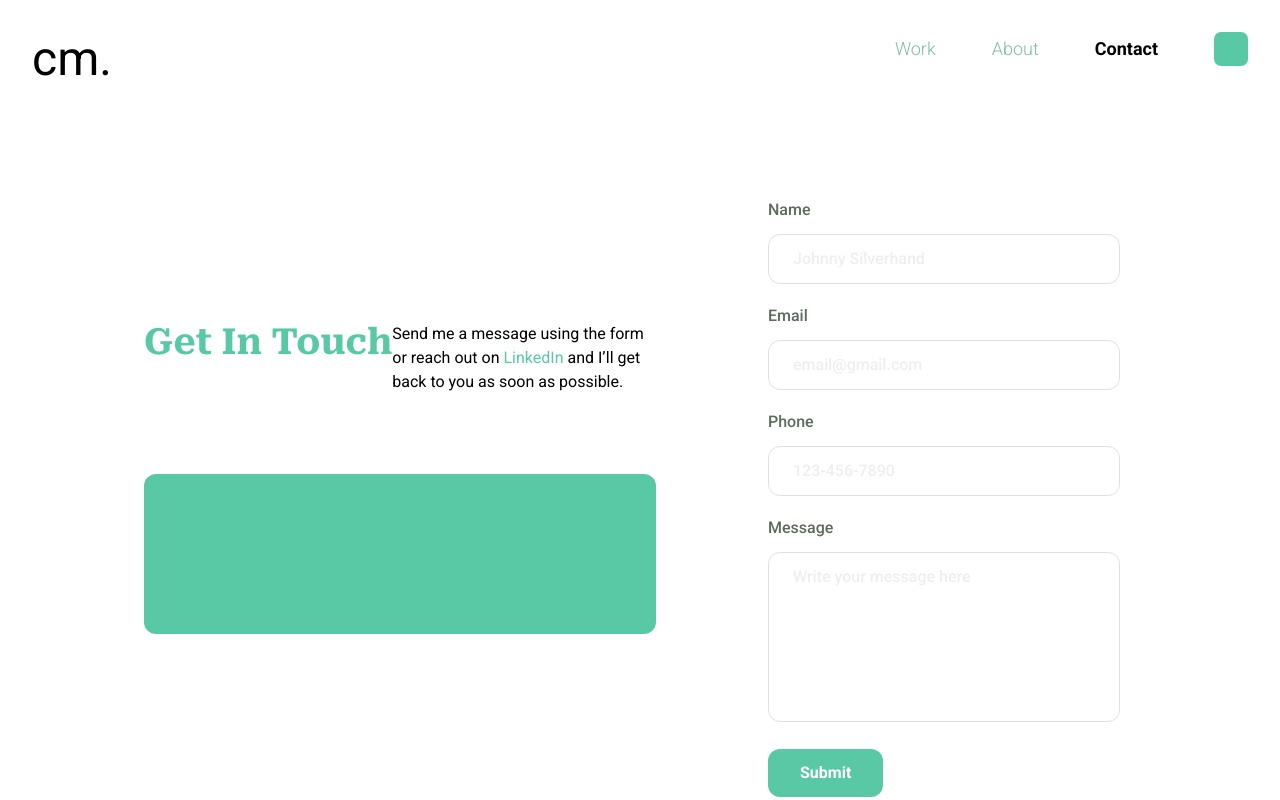
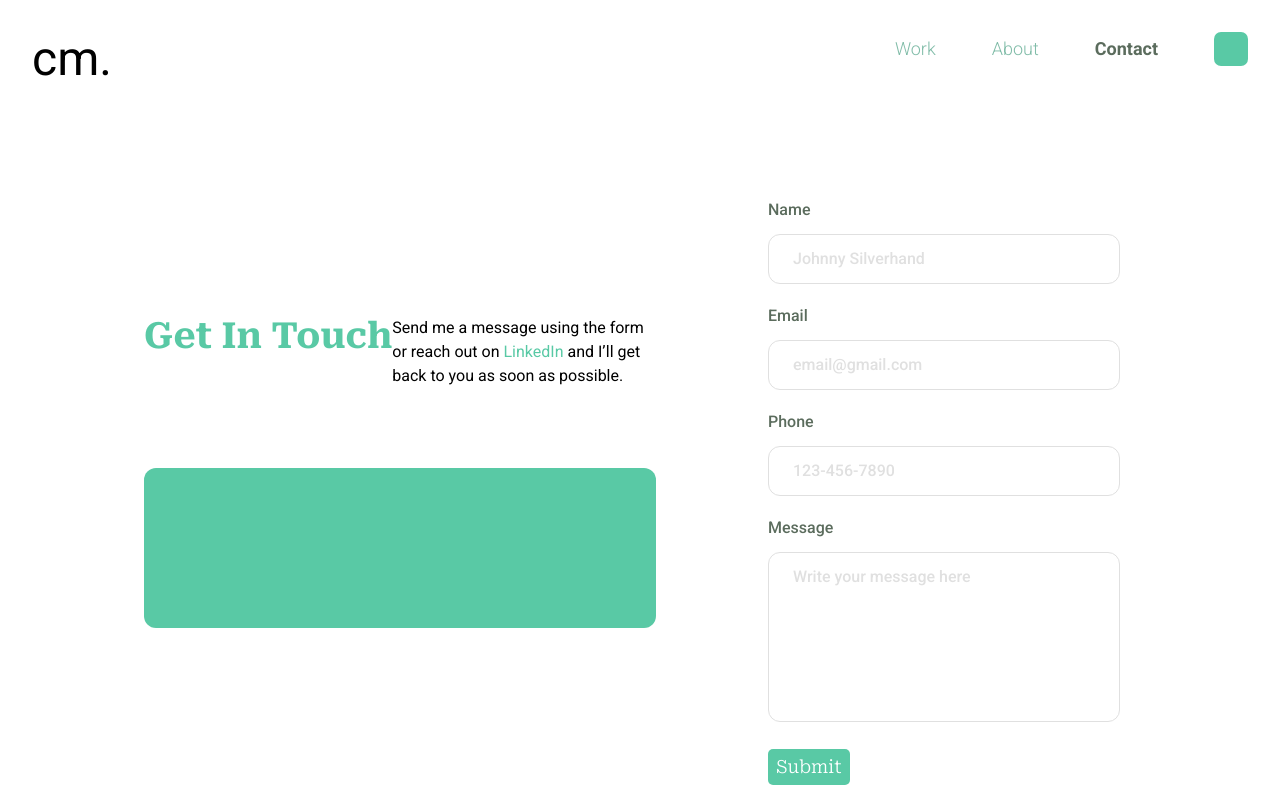
Before and after one commit to cgzmartinez/react-portfolio-2024, a React (Vite) app: page /contact in a window 1280 px wide. Shown: the top 800 px of the page. Built offline with nearby package versions, Linux system fonts and the light colour scheme; some icons are missing.

Commit message:
Updated with Framer Motion animations
Added Framer Motion Animations and updated misc stylings

```diff
--- a/src/App.css
+++ b/src/App.css
@@ -30,7 +30,7 @@ nav li:hover {
 }
 
 nav a.active {
-  color: black;
+  color: #5B6C5D;
   font-weight: bold;
 }
 
--- a/src/App.jsx
+++ b/src/App.jsx
@@ -4,11 +4,12 @@ import Work from './components/work'
 import About from './components/about'
 import Contact from './components/contact'
 import Footer from './components/footer'
+import { AnimatePresence } from 'framer-motion'
 
 function App() {
   return (
-    <BrowserRouter>
-      <div className="">
+    <AnimatePresence>
+      <BrowserRouter>
         <Navbar />
         <Routes>
           <Route path='/' element={<Work />} />
@@ -16,8 +17,8 @@ function App() {
           <Route path='/contact' element={<Contact />} />
         </Routes>
         <Footer />
-      </div>
-    </BrowserRouter>
+      </BrowserRouter>
+    </AnimatePresence>
   )
 }
 
--- a/src/components/about.jsx
+++ b/src/components/about.jsx
@@ -1,20 +1,25 @@
 import AboutPic from "../assets/about.svg?react";
+import { motion } from "framer-motion";
 
 const About = () => {
   return (
-    <div>
+    <motion.div
+      initial={{ opacity: 0 }}
+      animate={{ opacity: 1 }}
+      exit={{ opacity: 0 }}
+      transition={{ duration: .5 }}>
       <section className="grid gap-2 md:grid-cols-2 md:px-[80px] md:items-center md:text-left">
         <h1 className="pt-10 px-20 text-left md:hidden block text-4xl font-serif font-bold"><span>About Me</span></h1>
 
-        <div className="m-10">
-          <AboutPic className="bounce w-full items-end md:h-[500px]" height="450" />
-        </div>
+        <motion.div className="m-10" whileHover={{ rotate: 5 }}>
+          <AboutPic className="w-full items-end md:h-[500px]" height="450" />
+        </motion.div>
         <div className="px-20 md:pt-20 md:px-20 sm:px-20">
           <h1 className="hidden md:block text-4xl font-serif font-bold pb-10"><span>About Me</span></h1>
           <p className="text-lg font-sans font-regular pb-6" >While initially setting out to work in graphic design, I’ve worked in education since 2019.</p>
           <p className="text-lg font-sans font-regular pb-6" >While working as a teacher, I completed a certification for Full Stack Web Development after building a quiz application for a student’s class. </p>
           <p className="text-lg font-sans font-regular pb-6" >These are some of the technology I’ve been working with recently: </p>
-          <ul className="grid gap-1 grid-cols-3 pt-6">
+          <ul className="grid gap-1 grid-cols-3 py-5">
             <li className="text-sm">JavaScript (ES6+)</li>
             <li className="text-sm pl-6">React</li>
             <li className="text-sm">WordPress</li>
@@ -30,7 +35,7 @@ const About = () => {
         </div>
 
       </section>
-    </div>
+    </motion.div>
   )
 }
 
--- a/src/components/contact.jsx
+++ b/src/components/contact.jsx
@@ -1,15 +1,18 @@
+import { motion } from "framer-motion";
+
 const Contact = () => {
   return (
-    <div>
+    <motion.div
+      initial={{ opacity: 0 }}
+      animate={{ opacity: 1 }}
+      exit={{ opacity: 0 }}
+      transition={{ duration: .5 }}>
       <section className="grid gap-8 mx-20 md:grid-cols-2 md:pl-16 md:items-center md:text-left">
         <div className="py-10">
           <h1 className="float-start text-4xl text-[#59C9A5] font-serif font-bold pb-6">Get In Touch</h1>
           <p className="text-base font-sans font-normal">Send me a message using the form or reach out on <a href="https://www.linkedin.com/in/carlos-g-martinez/" target="_blank" rel="noopener noreferrer"><span>LinkedIn</span></a> and I’ll get back to you as soon as possible.</p>
           <div className="hidden md:block bg-[#59C9A5] rounded-xl py-20 px-20 my-20" />
-
         </div>
-
-
         <div className="flex items-center justify-center md:p-20">
           <div className="mx-auto w-full max-w-[550px]">
             <form>
@@ -20,7 +23,7 @@ const Contact = () => {
                   name="name"
                   id="name"
                   placeholder="Johnny Silverhand"
-                  className="w-full rounded-xl border placeholder-gray-200 border-[#e0e0e0] py-3 px-6 text-base font-medium text-[#959595] outline-none focus:border-[#59C9A5]"
+                  className="w-full rounded-xl border placeholder-gray-300 border-[#e0e0e0] py-3 px-6 text-base font-medium text-[#959595] outline-none focus:border-[#59C9A5]"
                 />
               </div>
               <div className="mb-5">
@@ -35,7 +38,7 @@ const Contact = () => {
                   name="email"
                   id="email"
                   placeholder="email@gmail.com"
-                  className="w-full rounded-xl border placeholder-gray-200 border-[#e0e0e0] py-3 px-6 text-base font-medium text-[#959595] outline-none focus:border-[#59C9A5]"
+                  className="w-full rounded-xl border placeholder-gray-300 border-[#e0e0e0] py-3 px-6 text-base font-medium text-[#959595] outline-none focus:border-[#59C9A5]"
                 />
               </div>
               <div className="mb-5">
@@ -50,7 +53,7 @@ const Contact = () => {
                   name="phone"
                   id="phone"
                   placeholder="123-456-7890"
-                  className="w-full rounded-xl border placeholder-gray-200 border-[#e0e0e0] py-3 px-6 text-base font-medium text-[#959595] outline-none focus:border-[#59C9A5]"
+                  className="w-full rounded-xl border placeholder-gray-300 border-[#e0e0e0] py-3 px-6 text-base font-medium text-[#959595] outline-none focus:border-[#59C9A5]"
                 />
               </div>
               <div className="mb-5">
@@ -65,20 +68,21 @@ const Contact = () => {
                   name="message"
                   id="message"
                   placeholder="Write your message here"
-                  className="w-full resize-none rounded-xl border placeholder-gray-200 border-[#e0e0e0] py-3 px-6 text-base font-medium text-[#959595] outline-none focus:border-[#59C9A5]"
+                  className="w-full resize-none rounded-xl border placeholder-gray-300 border-[#e0e0e0] py-3 px-6 text-base font-medium text-[#959595] outline-none focus:border-[#59C9A5]"
                 ></textarea>
               </div>
               <div className="pb-10">
-                <button
-                  className="rounded-xl bg-[#59C9A5] py-3 px-8 text-base font-semibold text-white outline-none"
+                <motion.button
+                  whileHover={{ scale: 1.15 }}
+                  className="rounded-[5px] bg-[#59C9A5] font-serif p-1 px-2 text-lg text-white outline-none"
                 > Submit
-                </button>
+                </motion.button>
               </div>
             </form>
           </div>
         </div>
       </section>
-    </div>
+    </motion.div>
   )
 }
 
--- a/src/components/footer.jsx
+++ b/src/components/footer.jsx
@@ -2,16 +2,17 @@ import { FaSpotify } from "react-icons/fa6";
 const Footer = () => {
   return (
     <div>
-      <div className="grid grid-cols-1 sm:grid-cols-1 md:grid-cols-2 gap-8 p-10 md:p-20 md:px-20">
+      <div className="grid grid-cols-1 md:grid-cols-2 gap-8 p-10 md:p-20 md:px-20">
         <div className="md:pt-6 md:pl-5 md:ml-20">
           <div className="flex pl-5 bg-[#E9EEE8] h-[85px] w-[full] md:w-[auto] rounded-[50px] items-center">
             <FaSpotify className="fill-[#59C9A5]" size={45} />
           </div>
         </div>
-        <div className="pt-10 pl-5 md:text-left md:pt-6 md:pl-20">
+        <div className="pt-10 text-center md:text-left md:pt-6 md:pl-20">
           <h1 className="font-serif font-bold text-lg md:text-xl">Find me here</h1>
           <footer>
             <ul className=" font-serif font-medium text-sm md:text-lg pt-6">
+              <a href="https://codepen.io/c_martinez" target="_blank" rel="noreferrer"><li>CodePen</li></a>
               <a href="https://github.com/cgzmartinez" target="_blank" rel="noreferrer"><li>GitHub</li></a>
               <a href="https://www.linkedin.com/in/carlos-g-martinez/" target="_blank" rel="noreferrer"><li>Linkedin</li></a>
               <a href="https://medium.com/@cgzmarti" target="_blank" rel="noreferrer"><li>Medium</li></a>
@@ -19,6 +20,7 @@ const Footer = () => {
             </ul>
           </footer>
         </div>
+
       </div>
       <div className="flex items-center justify-center py-10">
         <p className="text-xs">Designed and built by <a href="https://github.com/cgzmartinez" target="_blank" rel="noreferrer"><span>Carlos Martinez</span></a></p>
--- a/src/components/work.jsx
+++ b/src/components/work.jsx
@@ -1,11 +1,15 @@
+import { FaLinkedin } from "react-icons/fa6";
+import { motion } from "framer-motion";
 import ProfilePic from "../assets/profile-pic.svg?react";
 import ProjectCards from "./projectcard";
-import { FaLinkedin } from "react-icons/fa6";
-import Resume from "../assets/cm-resume-2023.pdf"
+import Resume from "../assets/cm-resume-2023.pdf";
 
 const Work = () => {
   return (
-    <div>
+    <motion.div initial={{ opacity: 0 }}
+      animate={{ opacity: 1 }}
+      exit={{ opacity: 0 }}
+      transition={{ duration: .5 }}>
       <section className="grid grid-cols-1 gap-8 m-10 md:grid-cols-2 md:pl-20 md:items-center md:text-left">
         <div className="m-6">
           <h1 className="text-4xl font-serif font-bold pb-6">Hi! My name is Carlos Martinez</h1>
@@ -13,19 +17,21 @@ const Work = () => {
           <p className="text-lg md:text-xl font-serif font-medium" >Currently focused on creating accessible and visually appealing products at Grinnell College.</p>
           <div className="flex items-center">
             <a href={Resume} target="_blank" rel="noreferrer">
-              <button
-                className="rounded-[10px] bg-[#59C9A5] font-serif p-1 px-2 my-6 font-bold text-lg text-white outline-none"
+              <motion.button
+                whileHover={{ scale: 1.15 }}
+                className="rounded-[5px] bg-[#59C9A5] font-serif p-1 px-2 my-6 font-bold text-lg text-white outline-none"
               > Resume
-              </button>
+              </motion.button>
             </a>
-            <FaLinkedin size={40} className="mx-3 fill-[#59C9A5]" />
+            <motion.a whileHover={{ scale: 1.15 }} href="https://www.linkedin.com/in/carlos-g-martinez/" target="_blank" rel="noreferrer">
+              <FaLinkedin size={40} className="mx-3 fill-[#59C9A5]" />
+            </motion.a>
           </div>
         </div>
-
-        <div>
-          <ProfilePic className="bounce w-full items-end" height="450" />
-        </div>
-
+        <motion.div className="flex"
+          whileHover={{ rotate: 5 }}>
+          <ProfilePic className="w-full items-end" height="450" />
+        </motion.div>
         <div className="pt-10">
           <h1 className="text-3xl md:text-4xl font-serif font-bold">Projects I’ve Worked On</h1>
         </div>
@@ -33,7 +39,7 @@ const Work = () => {
       <div className="px-10">
         <ProjectCards />
       </div>
-    </div>
+    </motion.div>
   )
 }
 
```
